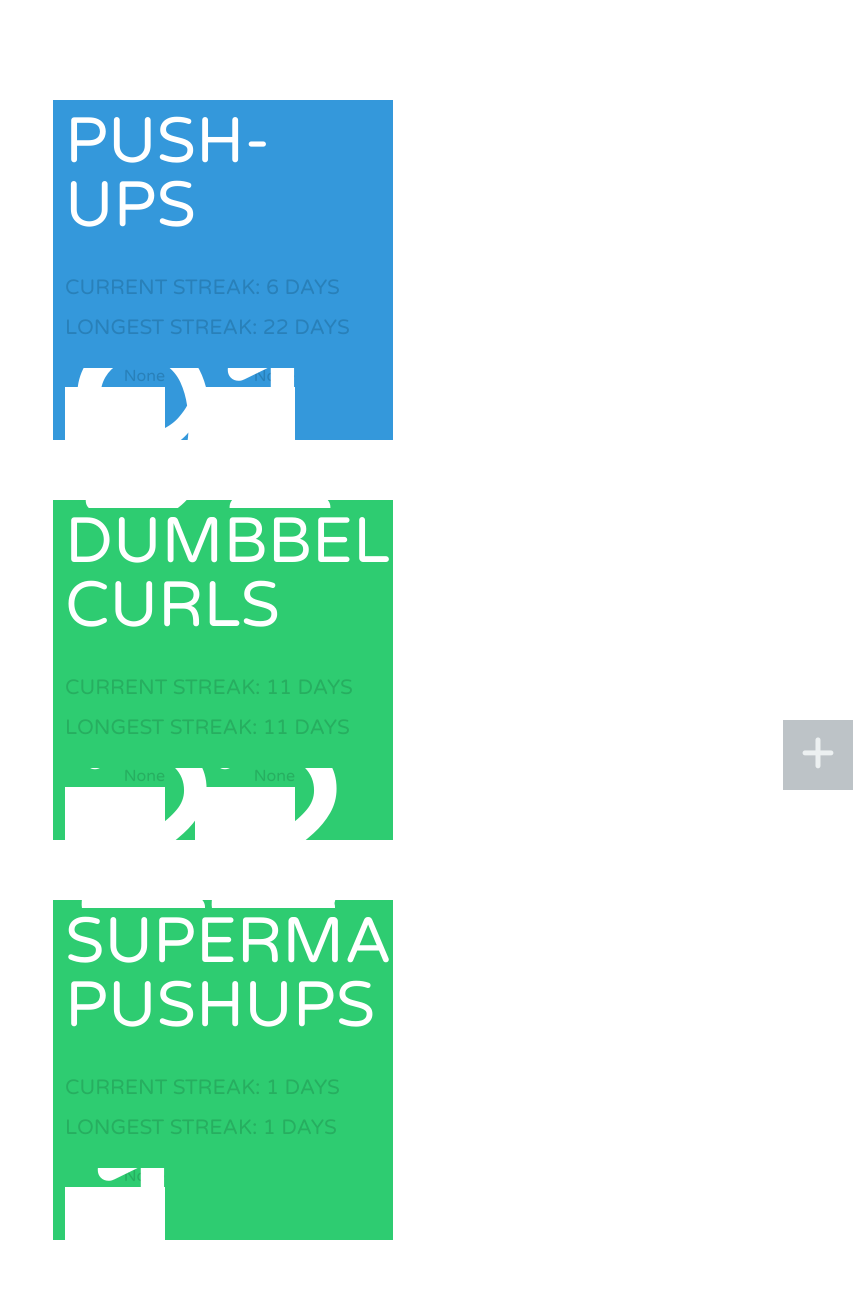
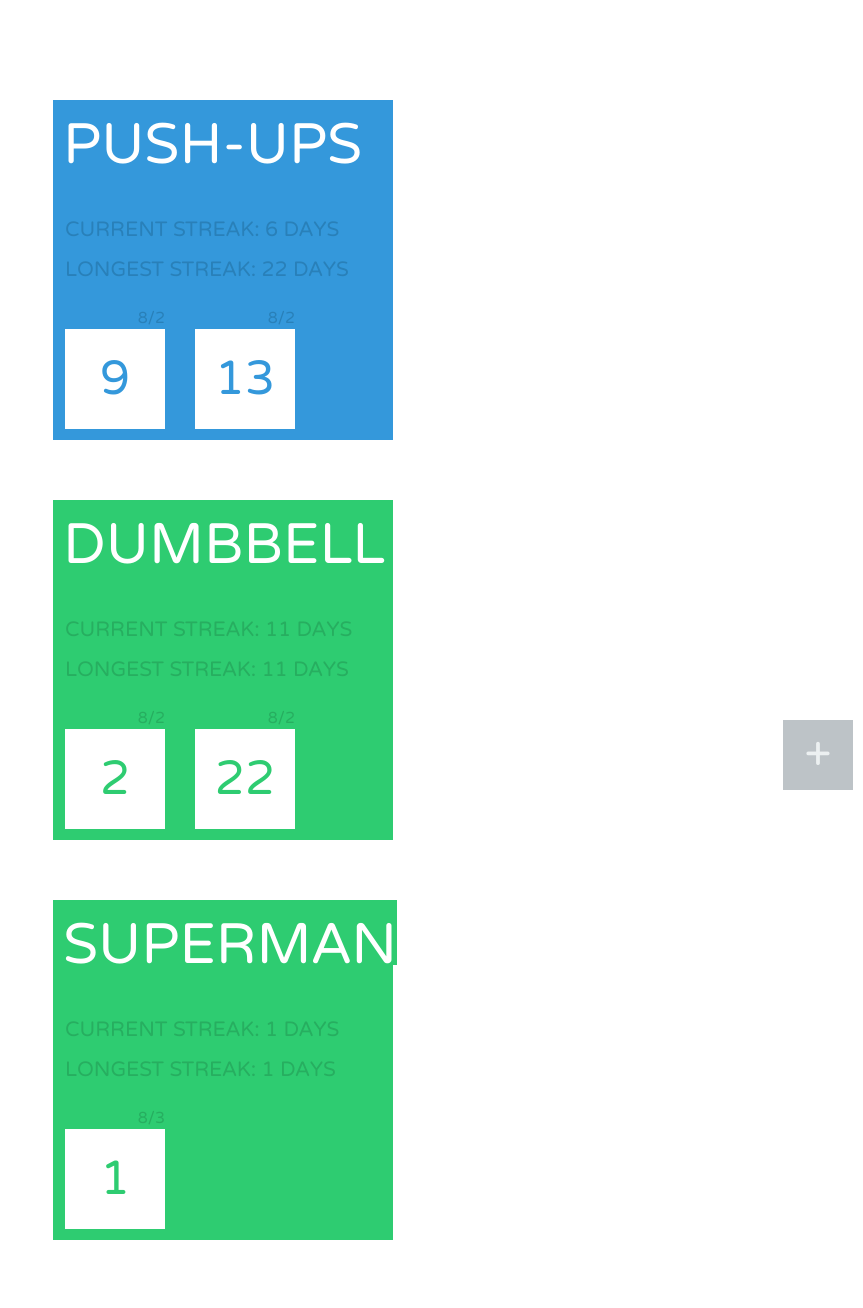
Before and after one commit to eddieberklee/gymtracker, a Django app: page /workouts/ in a window 1280 px wide. Shown: the whole page, without its empty margins (417-1280 px from the left). After the commit the page ends 1240 px from the top, so only its background shows below. Run offline with Django 3.2, Linux system fonts and the light colour scheme; data comes from the database, SQL or seed files in the repository; both versions use the stored data as it was after the commit; parts of the project's set-up code (start-up, migrations or seed data) failed here and were passed over.

Commit message:
working on perfecting title regardles of length

```diff
--- a/gymtracker/templates/base.html
+++ b/gymtracker/templates/base.html
@@ -2,8 +2,13 @@
 <html>
 	<head>
 		<link href='/static/css/reset.css' rel='stylesheet' type='text/css'>
-		<link href='http://fonts.googleapis.com/css?family=Varela+Round' rel='stylesheet' type='text/css'>
 		<style>
+			@font-face {
+				font-family: 'Varela Round';
+				font-style: normal;
+				font-weight: 400;
+				src: local('Varela Round'), local('VarelaRound-Regular'), url('/static/fonts/varela_round.woff') format('woff');
+			}
 		</style>
 		<script src="/static/js/jquery-1.8.2.min.js"></script>
 		<title>
@@ -22,7 +27,7 @@
 				bottom: 10px;
 				background-color: #bdc3c7;
 				font-family: 'Varela Round';
-				font-size: 4em;
+				font-size: 3em;
 				color: #ecf0f1;
 			}
 		</style>
--- a/workouts/templates/index.html
+++ b/workouts/templates/index.html
@@ -5,16 +5,25 @@
 {% block content %}
 
 	<style>
-		h3 {
+		.workout-title-container {
+			height: 65px;
+			position: absolute;
+			top: 0;
+			left: 0;
+			overflow: hidden;
+		}
+		h3.workout-title {
 			color: #fff;
 			text-transform: uppercase;
-			font-size: 4em;
+			font-size: 57px;
+			line-height: 70px;
 			margin-top: 10px;
 			display: inline-block;
+			margin-left: 10px;
+			word-wrap: break-word;
 		}
-		.green {
-			background-color: #2ecc71;
-		}
+		.green .workout-title-container { background-color: #2ecc71; }
+		.green { background-color: #2ecc71; }
 		.green .record { color: #2ecc71; }
 		.green .workout-streak, .green .record-date { /* dark green */ color: #27ae60; }
 		.blue { background-color: #3498db; }
@@ -37,9 +46,9 @@
 			padding-left: 12px;
 			width:		  328px;
 			height: 	  340px;
-			word-wrap: break-word;
 			margin: 0 auto;
 			margin-bottom: 60px;
+			position: relative;
 			/* float: left; */
 		}
 		.workout p.workout-streak {
@@ -49,17 +58,13 @@
 			text-transform: uppercase;
 			font-size: 1.3em;
 		}
-		h4 {
-			font-size: 4em;
-			color: #fff;
-		}
 		.record {
 			width:  100px;
 			height: 100px;
 			line-height: 100px;
 			text-align: center;
 			background-color: #fff;
-			font-size: 4em;
+			font-size: 3em;
 		}
 		.record-date {
 			width: 100px;
@@ -84,7 +89,10 @@
 
 	{% for workout in workouts %}
 		<div class="workout {{ workout.color }}">
-			<h3>{{ workout.name }}</h3>
+			<div class="workout-title-container">
+				<h3 class="workout-title">{{ workout.name }}</h3>
+			</div>
+			<div style="height:80px"></div>
 			<div style="height:30px;"></div>
 			<p class="workout-streak">
 				Current Streak: {{ workout.current_streak }} days
@@ -98,7 +106,7 @@
 			<div class="records-innercontainer">
 			{% for record in workout.record_set.all %}
 				<div class="record-container">
-					<p class="record-date">{{ record.clean }}</p>
+					<p class="record-date">{{ record.cleandate }}</p>
 					<div class="record">
 						<h4>{{ record.count }}</h4>
 					</div>
@@ -114,6 +122,16 @@
 
 	<script>
 		$(function() {
+			var original_workout_title_container_height = $(".workout-title-container").css('height');
+			$(".workout-title-container").hover(function() {
+				$(this).stop().animate({
+					'height': $(this).children("h3.workout-title").css('height'),
+				},200);
+			}, function() {
+				$(this).stop().animate({
+					'height': original_workout_title_container_height,
+				},200);
+			});
 		});
 	</script>
 
```
Also changed, not shown: gymtracker/static/fonts/varela_round.woff (added), sqlite.db.
